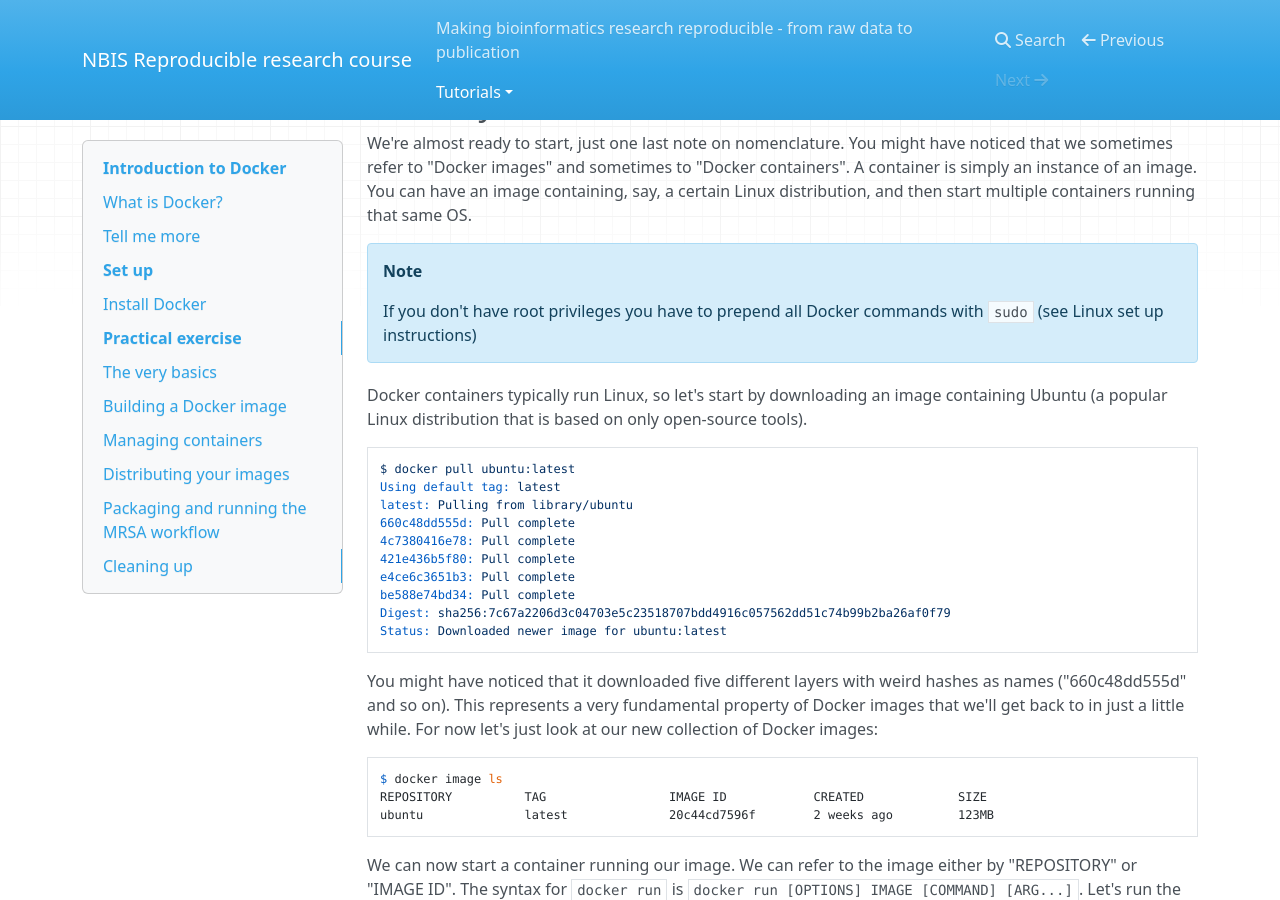
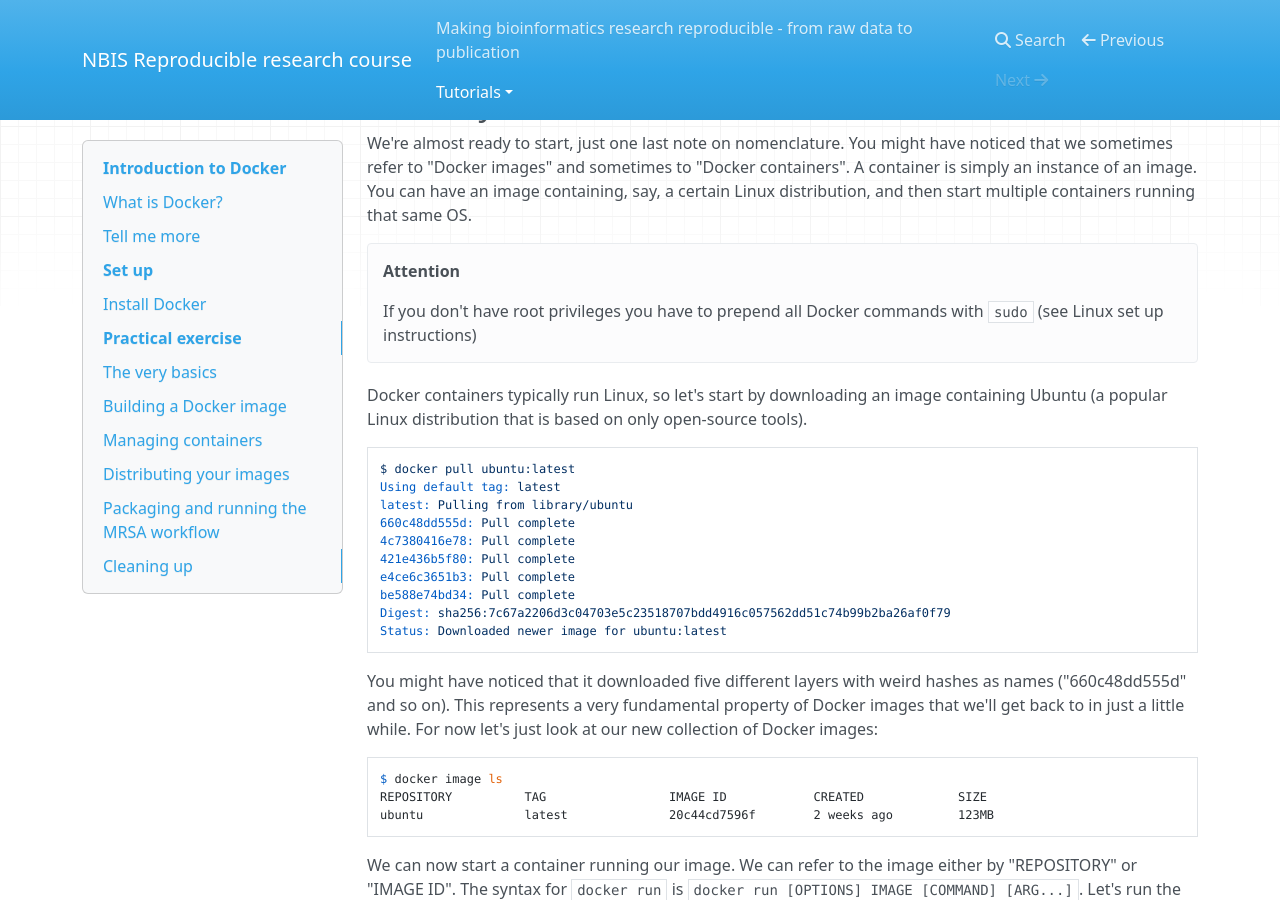
Before and after one commit to NBISweden/workshop-reproducible-research, an MkDocs documentation site: the page built from docs/docker.md, in a window 1280 px wide and 900 px high, scrolled down 2955 px. Built offline with MkDocs 1.6.1, drawn with Linux system fonts in a browser that asks for light colours; nearby versions of some CDN libraries; old or Windows-style settings are respelled for this version of MkDocs.

Commit message:
formatting

```diff
--- a/docs/docker.md
+++ b/docs/docker.md
@@ -80,7 +80,7 @@
 ## The very basics
 We're almost ready to start, just one last note on nomenclature. You might have noticed that we sometimes refer to "Docker images" and sometimes to "Docker containers". A container is simply an instance of an image. You can have an image containing, say, a certain Linux distribution, and then start multiple containers running that same OS.
 
-!!! note
+!!! attention
     If you don't have root privileges you have to prepend all Docker commands with `sudo ` (see Linux set up instructions)
 
 Docker containers typically run Linux, so let's start by downloading an image containing Ubuntu (a popular Linux distribution that is based on only open-source tools).
```
